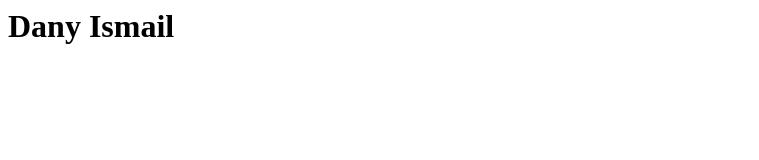
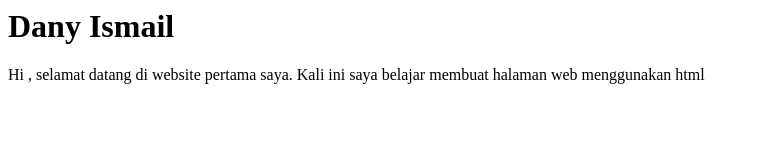
Before and after one commit to danyismail/coba-git, a plain HTML site: page index.html in a window 1280 px wide. Shown: the whole page, without its empty margins (0-759 px from the left). Drawn offline with Linux system fonts and the light colour scheme.

Commit message:
saya menambah paragraf

```diff
--- a/index.html
+++ b/index.html
@@ -4,5 +4,8 @@
     </head>
     <body>
         <h1>Dany Ismail</h1>
+        <p>Hi , selamat datang di website pertama saya.
+            Kali ini saya belajar membuat halaman web menggunakan html
+        </p>
     </body>
 </html>
```
